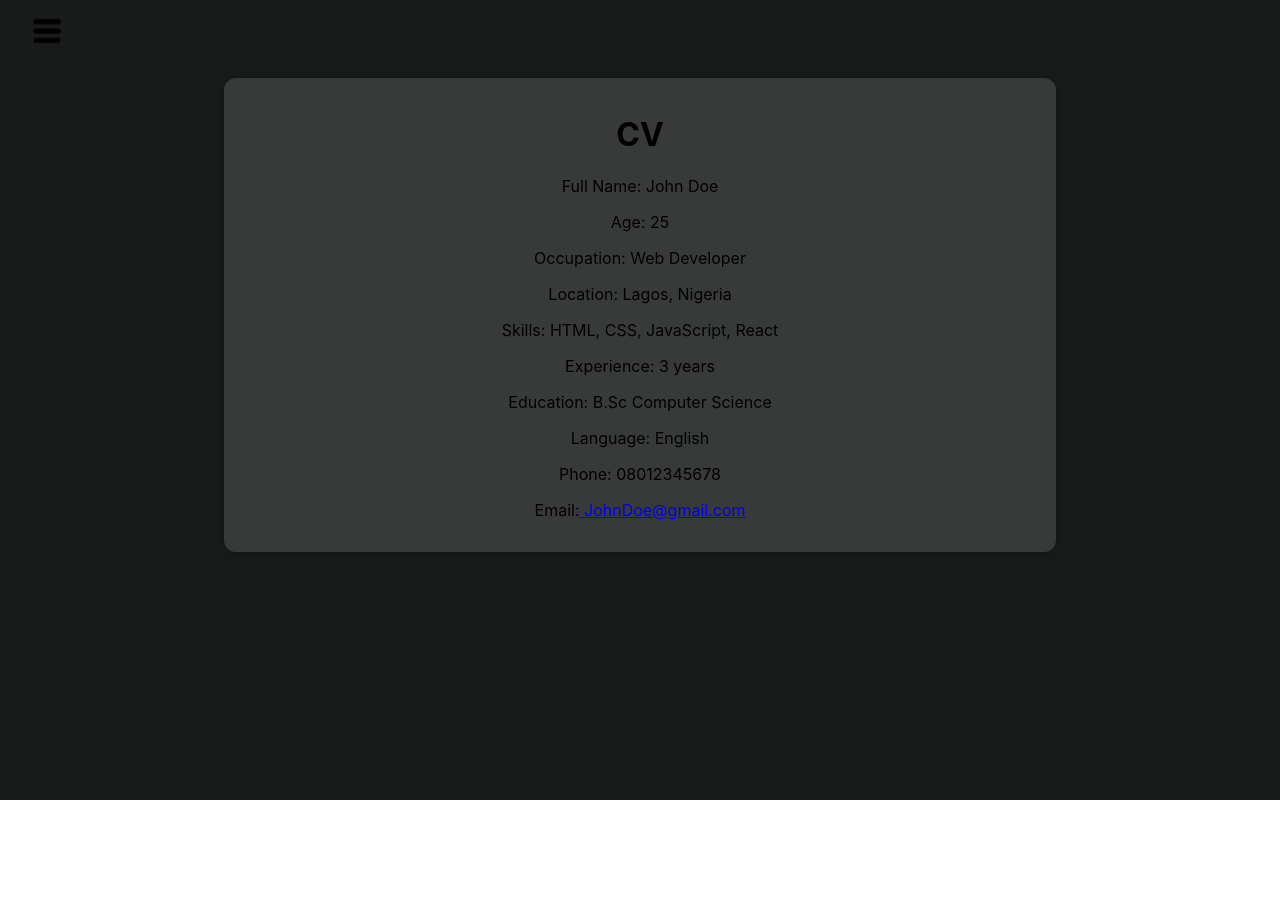
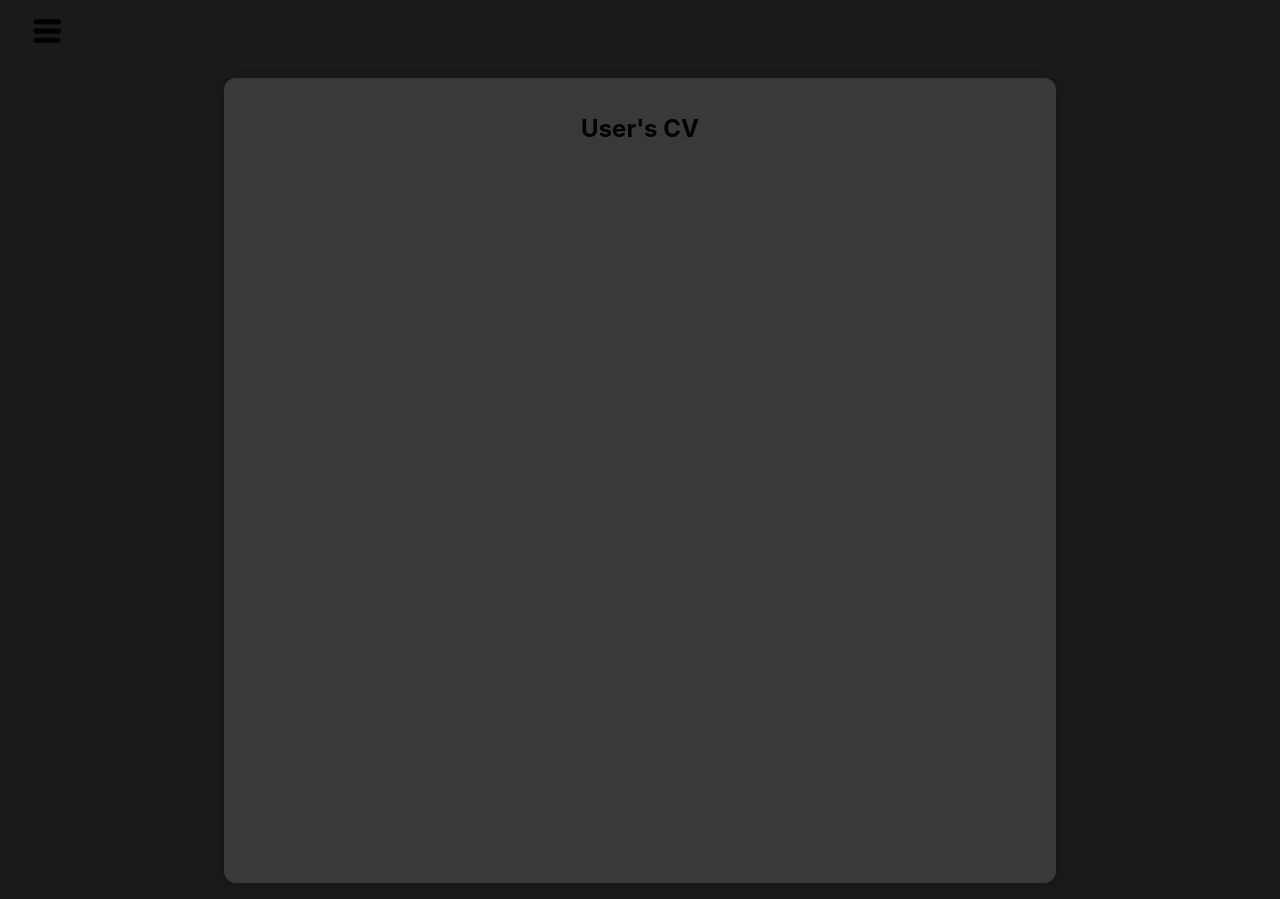
Before and after one commit to TuukkaJA/project-pinja, a React (Create React App) app: page /profile in a window 1280 px wide. Before the commit the page ends 800 px from the top, so only its background shows below. Built offline with nearby package versions, Linux system fonts and the light colour scheme.

Commit message:
Added cv that opens when clicking consultant card using a modal

```diff
--- a/src/App.css
+++ b/src/App.css
@@ -14,6 +14,10 @@
   border-radius: 12px;
   text-align: center;
   box-shadow: 0 1px 8px rgba(0, 0, 0, 0.25);
+}
+
+.content.blurred {
+  filter: blur(5px);
 }
 
 .app button {
--- /dev/null
+++ b/src/components/CVModal/CVModal.css
@@ -0,0 +1,57 @@
+.modal-overlay {
+    position: fixed;
+    top: 0;
+    left: 0;
+    width: 100vw;
+    height: 100vh;
+    background: rgba(0, 0, 0, 0.5);
+    display: flex;
+    align-items: center;
+    justify-content: center;
+    z-index: 1000;
+  }
+
+  .cv-modal {
+    background: rgb(202, 198, 198);
+    padding: 20px;
+    border-radius: 8px;
+    max-width: 80%;
+    width: 600px;
+    position: relative;
+    box-shadow: 0 4px 8px rgba(0, 0, 0, 0.2);
+  }
+
+  .cv-modal .close-btn {
+    position: absolute;
+    top: 10px;
+    right: 20px;
+    background-color: #db0057;
+    color: white;
+    border: none;
+    border-radius: 5px;
+    cursor: pointer;
+    font-size: 16px;
+    padding: 5px 6px;
+  }
+
+  .cv-modal .close-btn:hover {
+    background-color: #a50a48;
+  }
+
+  .cv-frame {
+    width: 100%;
+    height: 700px;
+    border: none;
+  }
+
+  @media screen and (max-width: 600px) {
+    .cv-modal {
+      width: 100%;
+      height: 100%;
+      border-radius: 0;
+    }
+
+    .cv-frame {
+      height: 80%;
+    }
+  }
--- /dev/null
+++ b/src/components/CVModal/CVModal.js
@@ -0,0 +1,16 @@
+import React from 'react';
+import './CVModal.css';
+
+const CVModal = ({ consultant, onClose }) => {
+  return (
+    <div className="modal-overlay" onClick={onClose}>
+      <div className="cv-modal" onClick={(e) => e.stopPropagation()}>
+        <h2>{consultant.name} {consultant.surname}'s CV</h2>
+        <iframe src={consultant.cvLink} title="Consultant CV" className="cv-frame" />
+        <button className="close-btn" onClick={onClose}>Close</button>
+      </div>
+    </div>
+  );
+};
+
+export default CVModal;
--- a/src/pages/Consultants.js
+++ b/src/pages/Consultants.js
@@ -2,47 +2,52 @@ import React, { useState } from 'react';
 import ConsultantList from '../components/ConsultantList/ConsultantList';
 import SearchBar from '../components/SearchBar/SearchBar';
 import Sidebar from '../components/Sidebar/Sidebar';
+import CVModal from '../components/CVModal/CVModal';
 import toggleIcon from '../toggle-icon.png';
 
 function Consultants() {
     const [isSidebarOpen, setSidebarOpen] = useState(false);
     const [activeItem, setActiveItem] = useState('Consultants');
     const [searchTerm, setSearchTerm] = useState('');
+    const [selectedConsultant, setSelectedConsultant] = useState(null);
     const [consultants, setConsultants] = useState([
-        { id: 1, name: 'John', surname: 'Doe', position: 'Senior Consultant', experienceyears: '19 years of experience', cvLink: '/path-to-john-cv.pdf' },
-        { id: 2, name: 'Jane', surname: 'Fisher', position: 'Project Manager', experienceyears: '12 years of experience', cvLink: '/path-to-jane-cv.pdf' },
-        { id: 3, name: 'Peter', surname: 'Baker', position: 'Trainee', experienceyears: '1 year of experience', cvLink: '/path-to-peter-cv.pdf' },
-        { id: 4, name: 'Mark', surname: 'Rober', position: 'Trainee', experienceyears: '2 years of experience', cvLink: '/path-to-mark-cv.pdf' },
-        { id: 5, name: 'Amy', surname: 'Laker', position: 'Developer', experienceyears: '5 years of experience', cvLink: '/path-to-amy-cv.pdf' },
-        { id: 6, name: 'Ulrik', surname: 'Wenster', position: 'Sales', experienceyears: '8 years of experience', cvLink: '/path-to-ulrik-cv.pdf' },
-        { id: 7, name: 'Tuukka', surname: 'Järviluoma', position: 'Project Manager', experienceyears: '10 years of experience', cvLink: '/path-to-tuukka-cv.pdf' },
-        { id: 8, name: 'Sara', surname: 'Nash', position: 'Consultant', experienceyears: '7 years of experience', cvLink: '/path-to-sara-cv.pdf' },
-        { id: 9, name: 'Liam', surname: 'Stone', position: 'Developer', experienceyears: '3 years of experience', cvLink: '/path-to-liam-cv.pdf' },
-        { id: 10, name: 'Olivia', surname: 'Brooks', position: 'Analyst', experienceyears: '6 years of experience', cvLink: '/path-to-olivia-cv.pdf' },
-        { id: 11, name: 'Noah', surname: 'Wright', position: 'Data Scientist', experienceyears: '4 years of experience', cvLink: '/path-to-noah-cv.pdf' },
-        { id: 12, name: 'Ava', surname: 'Clark', position: 'Consultant', experienceyears: '9 years of experience', cvLink: '/path-to-ava-cv.pdf' },
-        { id: 13, name: 'Mason', surname: 'Evans', position: 'Senior Developer', experienceyears: '15 years of experience', cvLink: '/path-to-mason-cv.pdf' },
-        { id: 14, name: 'Isabella', surname: 'Harris', position: 'UI Designer', experienceyears: '6 years of experience', cvLink: '/path-to-isabella-cv.pdf' },
-        { id: 15, name: 'Ethan', surname: 'Nelson', position: 'Trainee', experienceyears: '1 year of experience', cvLink: '/path-to-ethan-cv.pdf' },
-        { id: 16, name: 'Sophia', surname: 'Carter', position: 'Sales Manager', experienceyears: '14 years of experience', cvLink: '/path-to-sophia-cv.pdf' },
-        { id: 17, name: 'James', surname: 'Robinson', position: 'Marketing Consultant', experienceyears: '11 years of experience', cvLink: '/path-to-james-cv.pdf' },
-        { id: 18, name: 'Charlotte', surname: 'Walker', position: 'HR Specialist', experienceyears: '8 years of experience', cvLink: '/path-to-charlotte-cv.pdf' },
-        { id: 19, name: 'Benjamin', surname: 'Scott', position: 'Junior Developer', experienceyears: '2 years of experience', cvLink: '/path-to-benjamin-cv.pdf' },
-        { id: 20, name: 'Emily', surname: 'Green', position: 'Project Coordinator', experienceyears: '5 years of experience', cvLink: '/path-to-emily-cv.pdf' },
-        { id: 21, name: 'William', surname: 'Adams', position: 'Consultant', experienceyears: '13 years of experience', cvLink: '/path-to-william-cv.pdf' },
-        { id: 22, name: 'Grace', surname: 'Reed', position: 'Business Analyst', experienceyears: '6 years of experience', cvLink: '/path-to-grace-cv.pdf' },
-        { id: 23, name: 'Henry', surname: 'Morris', position: 'Financial Analyst', experienceyears: '9 years of experience', cvLink: '/path-to-henry-cv.pdf' },
-        { id: 24, name: 'Mia', surname: 'Hughes', position: 'Sales Executive', experienceyears: '4 years of experience', cvLink: '/path-to-mia-cv.pdf' },
-        { id: 25, name: 'Jackson', surname: 'Young', position: 'Software Engineer', experienceyears: '7 years of experience', cvLink: '/path-to-jackson-cv.pdf' },
-        { id: 26, name: 'Ella', surname: 'Patterson', position: 'HR Assistant', experienceyears: '3 years of experience', cvLink: '/path-to-ella-cv.pdf' },
-        { id: 27, name: 'Sebastian', surname: 'Ramirez', position: 'Data Engineer', experienceyears: '8 years of experience', cvLink: '/path-to-sebastian-cv.pdf' },
-        { id: 28, name: 'Aiden', surname: 'Kim', position: 'Consultant', experienceyears: '5 years of experience', cvLink: '/path-to-aiden-cv.pdf' },
-        { id: 29, name: 'Layla', surname: 'Sullivan', position: 'Operations Manager', experienceyears: '10 years of experience', cvLink: '/path-to-layla-cv.pdf' },
-        { id: 30, name: 'Lucas', surname: 'Martinez', position: 'IT Specialist', experienceyears: '12 years of experience', cvLink: '/path-to-lucas-cv.pdf' }
+        { id: 1, name: 'John', surname: 'Doe', position: 'Senior Consultant', experienceyears: '19 years of experience', cvLink: '/cv-files/Malli_cv.pdf' },
+        { id: 2, name: 'Jane', surname: 'Fisher', position: 'Project Manager', experienceyears: '12 years of experience', cvLink: '/cv-files/Malli_cv.pdf' },
+        { id: 3, name: 'Peter', surname: 'Baker', position: 'Trainee', experienceyears: '1 year of experience', cvLink: '/cv-files/Malli_cv.pdf' },
+        { id: 4, name: 'Mark', surname: 'Rober', position: 'Trainee', experienceyears: '2 years of experience', cvLink: '/cv-files/Malli_cv.pdf' },
+        { id: 5, name: 'Amy', surname: 'Laker', position: 'Developer', experienceyears: '5 years of experience', cvLink: '/cv-files/Malli_cv.pdf' },
+        { id: 6, name: 'Ulrik', surname: 'Wenster', position: 'Sales', experienceyears: '8 years of experience', cvLink: '/cv-files/Malli_cv.pdf' },
+        { id: 7, name: 'Tuukka', surname: 'Järviluoma', position: 'Project Manager', experienceyears: '10 years of experience', cvLink: '/cv-files/Malli_cv.pdf' },
+        { id: 8, name: 'Sara', surname: 'Nash', position: 'Consultant', experienceyears: '7 years of experience', cvLink: '/cv-files/Malli_cv.pdf' },
+        { id: 9, name: 'Liam', surname: 'Stone', position: 'Developer', experienceyears: '3 years of experience', cvLink: '/cv-files/Malli_cv.pdf' },
+        { id: 10, name: 'Olivia', surname: 'Brooks', position: 'Analyst', experienceyears: '6 years of experience', cvLink: '/cv-files/Malli_cv.pdf' },
+        { id: 11, name: 'Noah', surname: 'Wright', position: 'Data Scientist', experienceyears: '4 years of experience', cvLink: '/cv-files/Malli_cv.pdf' },
+        { id: 12, name: 'Ava', surname: 'Clark', position: 'Consultant', experienceyears: '9 years of experience', cvLink: '/cv-files/Malli_cv.pdf' },
+        { id: 13, name: 'Mason', surname: 'Evans', position: 'Senior Developer', experienceyears: '15 years of experience', cvLink: '/cv-files/Malli_cv.pdf' },
+        { id: 14, name: 'Isabella', surname: 'Harris', position: 'UI Designer', experienceyears: '6 years of experience', cvLink: '/cv-files/Malli_cv.pdf' },
+        { id: 15, name: 'Ethan', surname: 'Nelson', position: 'Trainee', experienceyears: '1 year of experience', cvLink: '/cv-files/Malli_cv.pdf' },
+        { id: 16, name: 'Sophia', surname: 'Carter', position: 'Sales Manager', experienceyears: '14 years of experience', cvLink: '/cv-files/Malli_cv.pdf' },
+        { id: 17, name: 'James', surname: 'Robinson', position: 'Marketing Consultant', experienceyears: '11 years of experience', cvLink: '/cv-files/Malli_cv.pdf' },
+        { id: 18, name: 'Charlotte', surname: 'Walker', position: 'HR Specialist', experienceyears: '8 years of experience', cvLink: '/cv-files/Malli_cv.pdf' },
+        { id: 19, name: 'Benjamin', surname: 'Scott', position: 'Junior Developer', experienceyears: '2 years of experience', cvLink: '/cv-files/Malli_cv.pdf' },
+        { id: 20, name: 'Emily', surname: 'Green', position: 'Project Coordinator', experienceyears: '5 years of experience', cvLink: '/cv-files/Malli_cv.pdf' },
+        { id: 21, name: 'William', surname: 'Adams', position: 'Consultant', experienceyears: '13 years of experience', cvLink: '/cv-files/Malli_cv.pdf' },
+        { id: 22, name: 'Grace', surname: 'Reed', position: 'Business Analyst', experienceyears: '6 years of experience', cvLink: '/cv-files/Malli_cv.pdf' },
+        { id: 23, name: 'Henry', surname: 'Morris', position: 'Financial Analyst', experienceyears: '9 years of experience', cvLink: '/cv-files/Malli_cv.pdf' },
+        { id: 24, name: 'Mia', surname: 'Hughes', position: 'Sales Executive', experienceyears: '4 years of experience', cvLink: '/cv-files/Malli_cv.pdf' },
+        { id: 25, name: 'Jackson', surname: 'Young', position: 'Software Engineer', experienceyears: '7 years of experience', cvLink: '/cv-files/Malli_cv.pdf' },
+        { id: 26, name: 'Ella', surname: 'Patterson', position: 'HR Assistant', experienceyears: '3 years of experience', cvLink: '/cv-files/Malli_cv.pdf' },
+        { id: 27, name: 'Sebastian', surname: 'Ramirez', position: 'Data Engineer', experienceyears: '8 years of experience', cvLink: '/cv-files/Malli_cv.pdf' },
+        { id: 28, name: 'Aiden', surname: 'Kim', position: 'Consultant', experienceyears: '5 years of experience', cvLink: '/cv-files/Malli_cv.pdf' },
+        { id: 29, name: 'Layla', surname: 'Sullivan', position: 'Operations Manager', experienceyears: '10 years of experience', cvLink: '/cv-files/Malli_cv.pdf' },
+        { id: 30, name: 'Lucas', surname: 'Martinez', position: 'IT Specialist', experienceyears: '12 years of experience', cvLink: '/cv-files/Malli_cv.pdf' }
     ]);
 
     const toggleSidebar = () =>
       setSidebarOpen((prevState) => !prevState);
+
+    const openModal = (consultant) => setSelectedConsultant(consultant);
+    const closeModal = () => setSelectedConsultant(null);
 
     const filteredConsultants = consultants.filter((consultant) =>
       consultant.position.toLowerCase().startsWith(searchTerm.toLowerCase()) ||
@@ -63,11 +68,14 @@ function Consultants() {
          <button className="toggle-sidebar" onClick={toggleSidebar}>
           <img src={toggleIcon} alt="Toggle Icon" />
          </button>
-        <div className="content">
+        <div className={`content ${selectedConsultant ? 'blurred' : ''}`}>
           <h1>Consultants</h1>
           <SearchBar searchTerm={searchTerm} onSearchChange={setSearchTerm} />
-          <ConsultantList consultants={filteredConsultants} />
+          <ConsultantList consultants={filteredConsultants} onConsultantClick={openModal}/>
         </div>
+        {selectedConsultant && (
+          <CVModal consultant={selectedConsultant} onClose={closeModal} />
+        )}
       </div>
     );
   }
--- a/src/pages/Cv/Cv.js
+++ b/src/pages/Cv/Cv.js
@@ -2,7 +2,10 @@ import React, { useState } from 'react';
 
 function Cv() {
     return (
-      asdf
+      <div>
+          <h2>User's CV</h2>
+        <iframe src='/cv-files/Malli_cv.pdf' title="Consultant CV" className="cv-frame" />
+      </div>
     );
 }
 
--- a/src/pages/Profile.js
+++ b/src/pages/Profile.js
@@ -2,6 +2,7 @@ import React, { useState } from 'react';
 import Sidebar from '../components/Sidebar/Sidebar';
 import toggleIcon from '../toggle-icon.png';
 import '../App.css';
+import Cv from './Cv/Cv';
 
 function Profile() {
     const [isSidebarOpen, setSidebarOpen] = useState(false);
@@ -23,19 +24,7 @@ function Profile() {
           <img src={toggleIcon} alt="Toggle Icon" />
          </button>
         <div className="content">
-        <h1>CV</h1>
-          <p>Full Name: John Doe</p>
-          <p>Age: 25</p>
-          <p>Occupation: Web Developer</p>
-          <p>Location: Lagos, Nigeria</p>
-          <p>Skills: HTML, CSS, JavaScript, React</p>
-          <p>Experience: 3 years</p>
-          <p>Education: B.Sc Computer Science</p>
-          <p>Language: English</p>
-          <p>Phone: 08012345678</p>
-          <p>Email:
-            <a href="mailto: "> JohnDoe@gmail.com</a>
-          </p>
+       <Cv />
         </div>
       </div>
     );
```
Also changed, not shown: src/components/ConsultantList/ConsultantList.js (+10 -11 lines), 1 other file (tests, documents, lock files or other folders).
